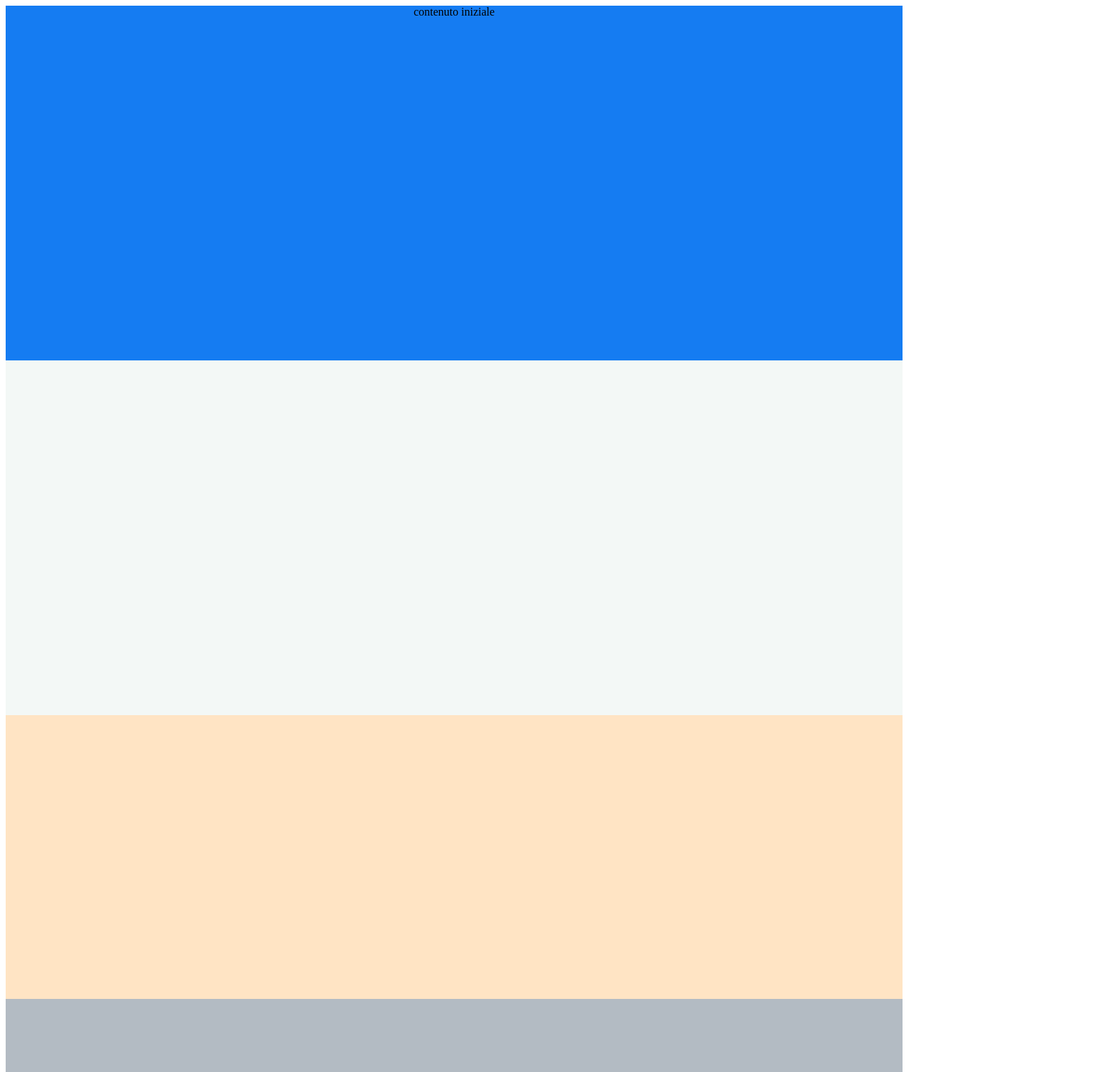
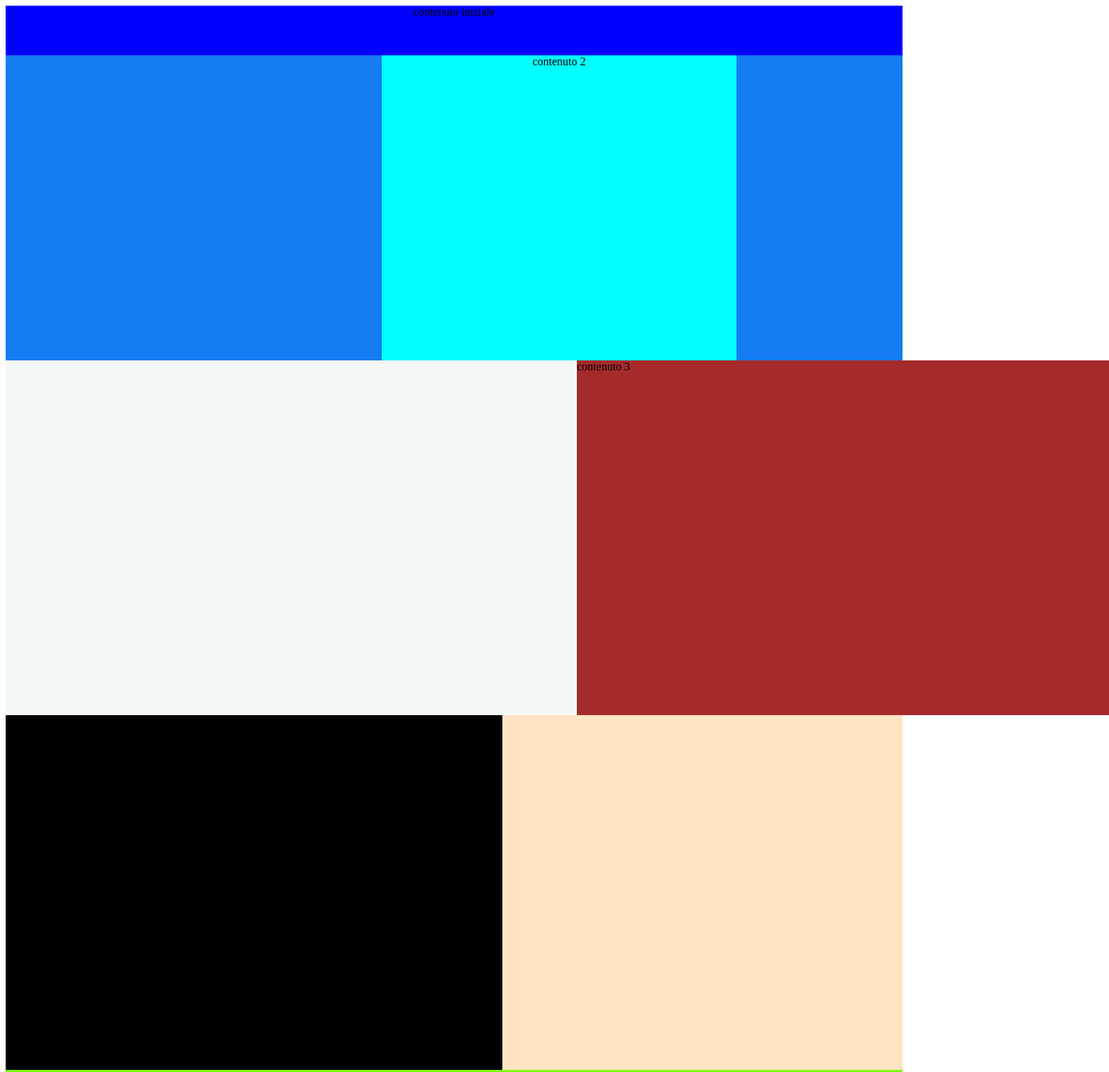
Before and after one commit to diegolenci/htmlcss-struttura-discord, a plain HTML site: page index.html in a window 1280 px wide. Shown: the top 1511 px of the page at 71% size, 1563 px wide, since content can reach past the window. Drawn offline with Linux system fonts and the light colour scheme.

Commit message:
creazione layout

```diff
--- a/index.html
+++ b/index.html
@@ -9,15 +9,20 @@
 <body>
     <header>
         <div class="contenuto1">contenuto iniziale</div>
+        <section class="contenuto2">contenuto 2</section>
     </header>
     <main>
         <nav>
-
+            <section class="flex-container">contenuto 3</section>
         </nav>
         <article>
+            <section class="contenuto4">contenuto4</section>
+        </article>
+        <section>
 
-        </article>
+        </section>
     </main>
+
     <footer></footer>
 
 </body>
--- a/style.css
+++ b/style.css
@@ -6,26 +6,52 @@
   }
 
   .contenuto1{
-    border-style: groove;
-    border: 5px;
-    border-color: red;
+    background-color: blue;
+    height: 70px;
+  }
+  .contenuto2{
+    background-color: aqua;
+    width: 500px;
+    height: 500px;
+    margin-left: 530px;
   }
 
   main{
     background-color: rgb(179, 187, 195);
     text-align: center;
-    height: 2000px;
+    height: 2500px;
 
+  }
+
+  .flex-container{
+    display: flex;
+    background-color: brown;
+    width: 750px;
+    height: 500px;
+    margin-left: 805px;
+    align-items: flex-start;
   }
 
   article{
     background-color: bisque;
     text-align: center;
-    height: 400px;
+    height: 500px;
+  }
+
+  .contenuto4{
+    background-color: black;
+    width: 700px;
+    height: 500px;
   }
 
   nav{
     background-color: rgb(243, 248, 246);
+    text-align: center;
+    height: 500px;
+  }
+
+  section{
+    background-color: chartreuse;
     text-align: center;
     height: 500px;
   }
```
